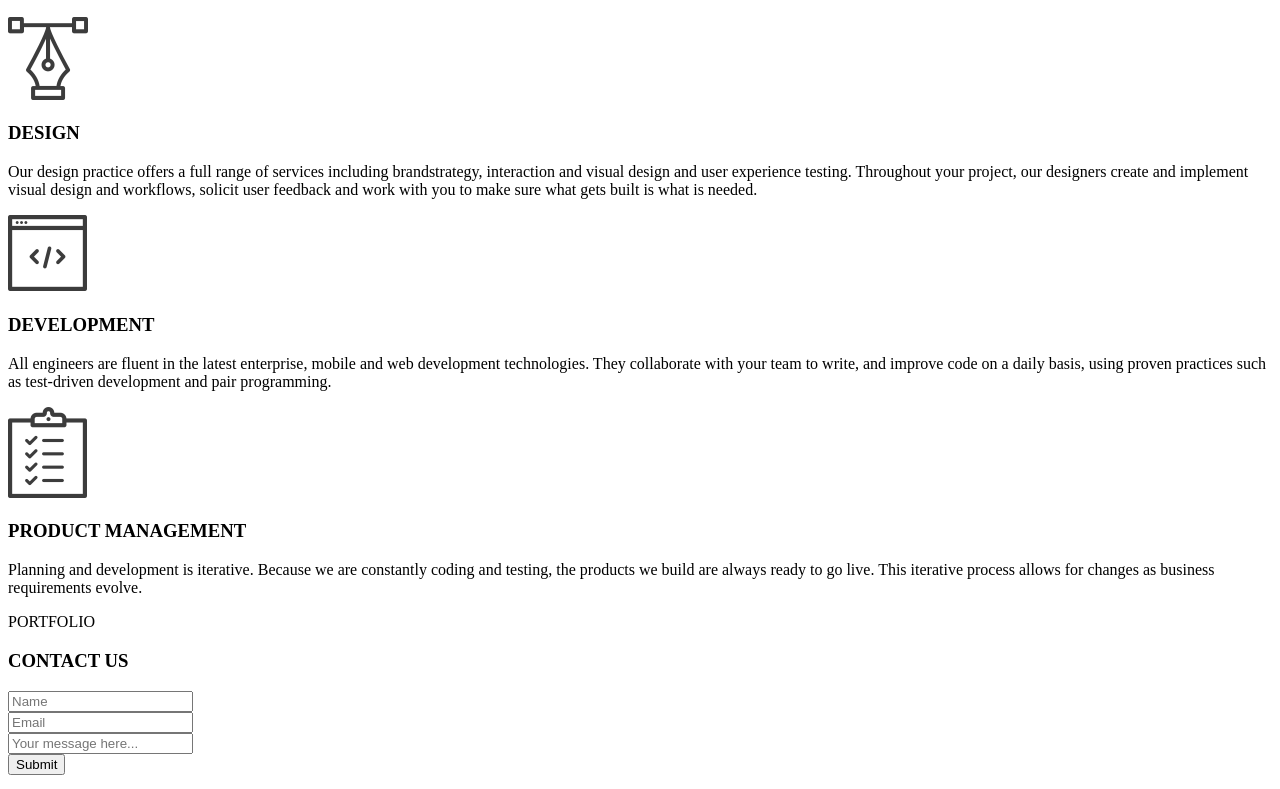
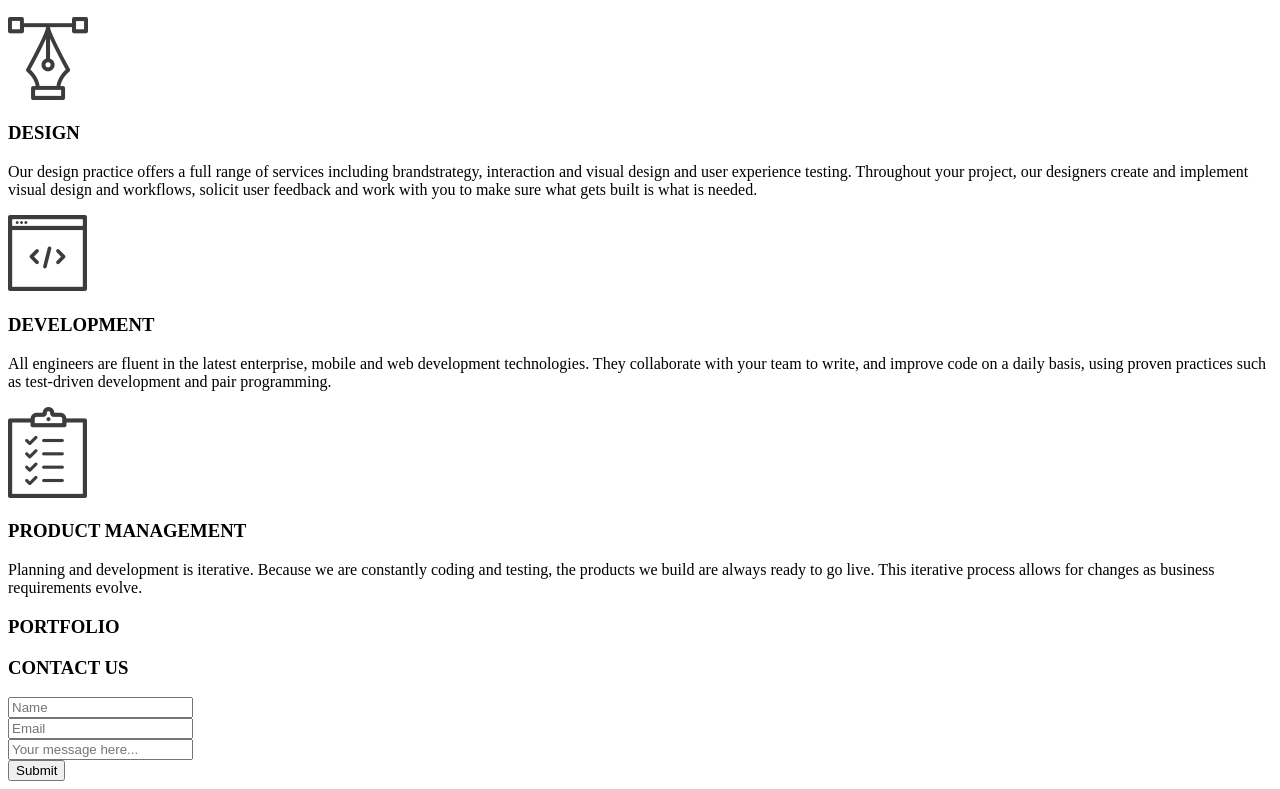
Before and after one commit to AnnabelMate/delani-studio, a plain HTML site: page index.html in a window 1280 px wide. Shown: the part 663-1452 px from the top of the page. Drawn offline with Linux system fonts and the light colour scheme.

Commit message:
add h3 to html.

```diff
--- a/index.html
+++ b/index.html
@@ -40,7 +40,6 @@
         <br>
         Then we help translate them into effective and elegant solutions.
       </div>
-
       <div class="services">
         <h2>SERVICES</h2>
         <p>
@@ -77,7 +76,7 @@
             </p>
         </div>
       </div>
-        <div class="portfolio"
+        <div class="portfolio">
         <h3>PORTFOLIO</h3>
 
       <div class="form">
```
